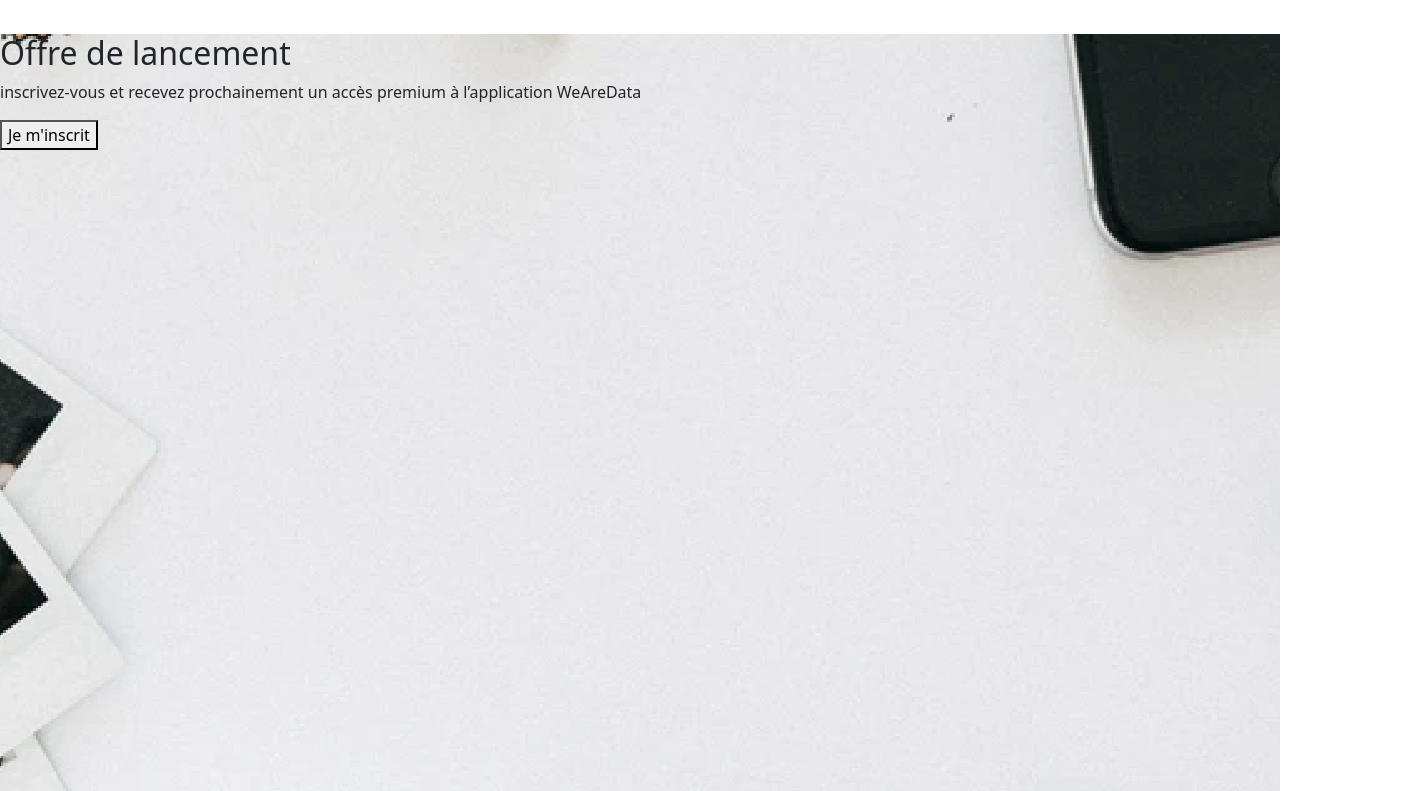
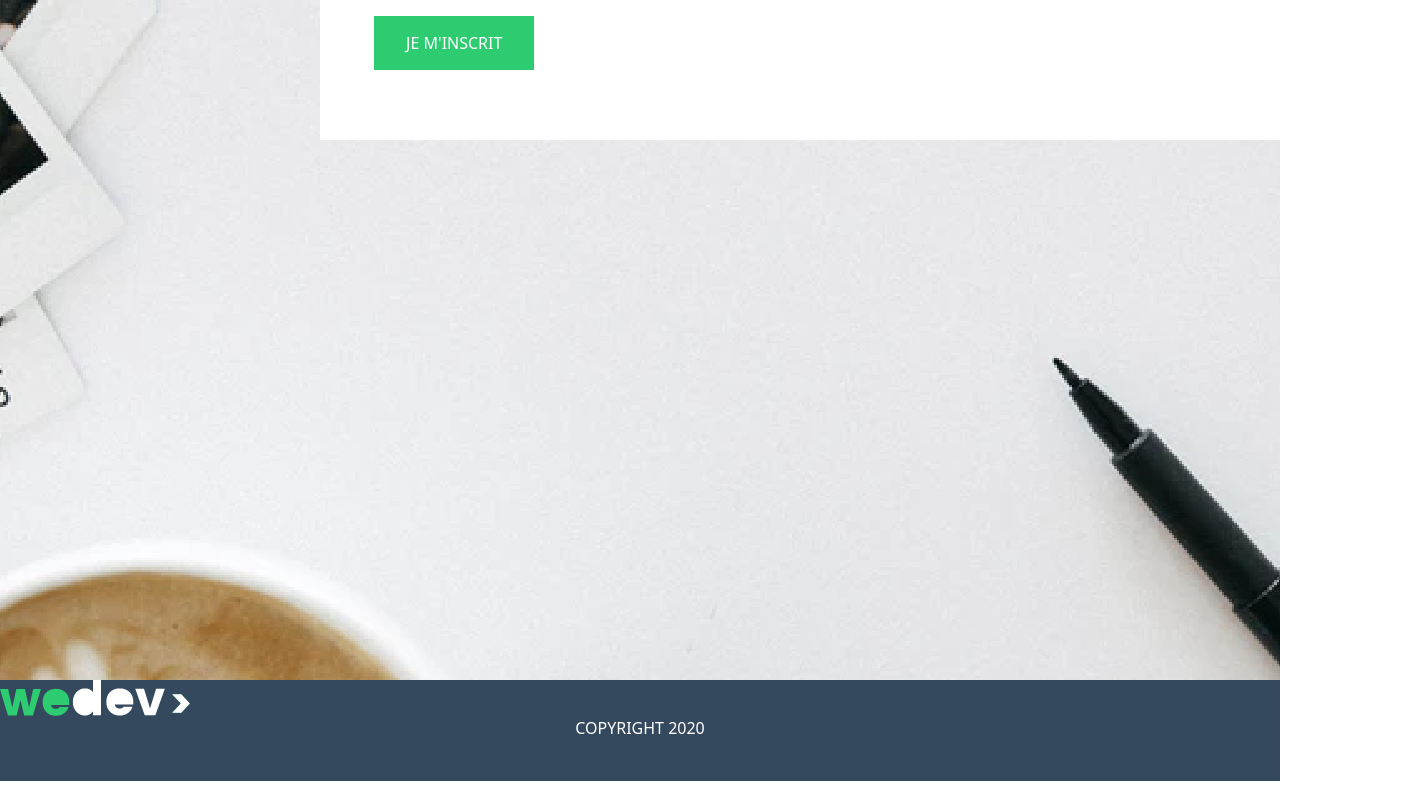
Before and after one commit to Voldlov/rattrapage, a plain HTML site: page index.html in a window 1280 px wide. Shown: the part 2349-3140 px from the top of the page, 1402 px wide, since content can reach past the window. Drawn offline with nearby package versions, Linux system fonts and the light colour scheme.

Commit message:
last commit

```diff
--- a/index.html
+++ b/index.html
@@ -96,12 +96,13 @@
             <div class="offre-card">
                 <h2>Offre de lancement</h2>
                 <p>inscrivez-vous et recevez prochainement un accès premium à l’application WeAreData</p>
+                <div class="incription-button"></div>
                 <button>Je m'inscrit</button>
             </div>
         </section>
     </main>
     <footer>
-        <img src="assets/img/Group 10.png" alt="logo">
+        <img src="assets/img/logo.png" alt="logo">
         <p class="text-center">copyright 2020</p>
     </footer>
     <script src="https://code.jquery.com/jquery-3.6.0.slim.min.js" integrity="sha256-u7e5khyithlIdTpu22PHhENmPcRdFiHRjhAuHcs05RI=" crossorigin="anonymous"></script>
--- a/scss/style.scss
+++ b/scss/style.scss
@@ -129,9 +129,11 @@ header {
         }
     }
 
-    //.icons-block {
-
-    //}
+    .icons-block {
+        display: flex;
+        justify-content: center;
+        align-items: center;
+    }
 }
 
 .section2{
@@ -165,10 +167,61 @@ header {
 
     height: 67.875rem;
     width: auto;
+
+    h2 {
+        margin-top: 10%;
+        text-transform: uppercase;
+        color: $emeraud;
+        text-align: center;
+    }
+
+    p {
+        margin-top: 3%;
+        text-align: center;
+    }
+
+    button {
+        background-color: $emeraud;
+        border: none;
+        color: white;
+        padding: 15px 32px;
+        text-align: center;
+        text-decoration: none;
+        display: inline-block;
+        font-size: 16px;
+        margin-left: 5%;
+        margin-top: 1%;
+        text-transform: uppercase;
+    }
+
+    .offre-card {
+        position: absolute;
+        margin-top: 15%;
+        margin-bottom: 50%;
+        margin-right: 50%;
+        margin-left: 25%;
+        background-color: white;
+        width: 1082px;
+        height: 354px;
+        box-shadow: 5px;
+    }
+
+    .incription-button {
+        display: flex;
+        justify-content: center;
+        align-items: center;
+    }
+
 }
 
 footer {
     background-color: $dark_blue;
+    padding-bottom: 2%;
+    vertical-align: baseline;
+
+    img {
+        display: block;
+    }
 
     p {
         text-transform: uppercase;
```
Also changed, not shown: assets/img/logo.png (added), css/style.css, 1 other file.
